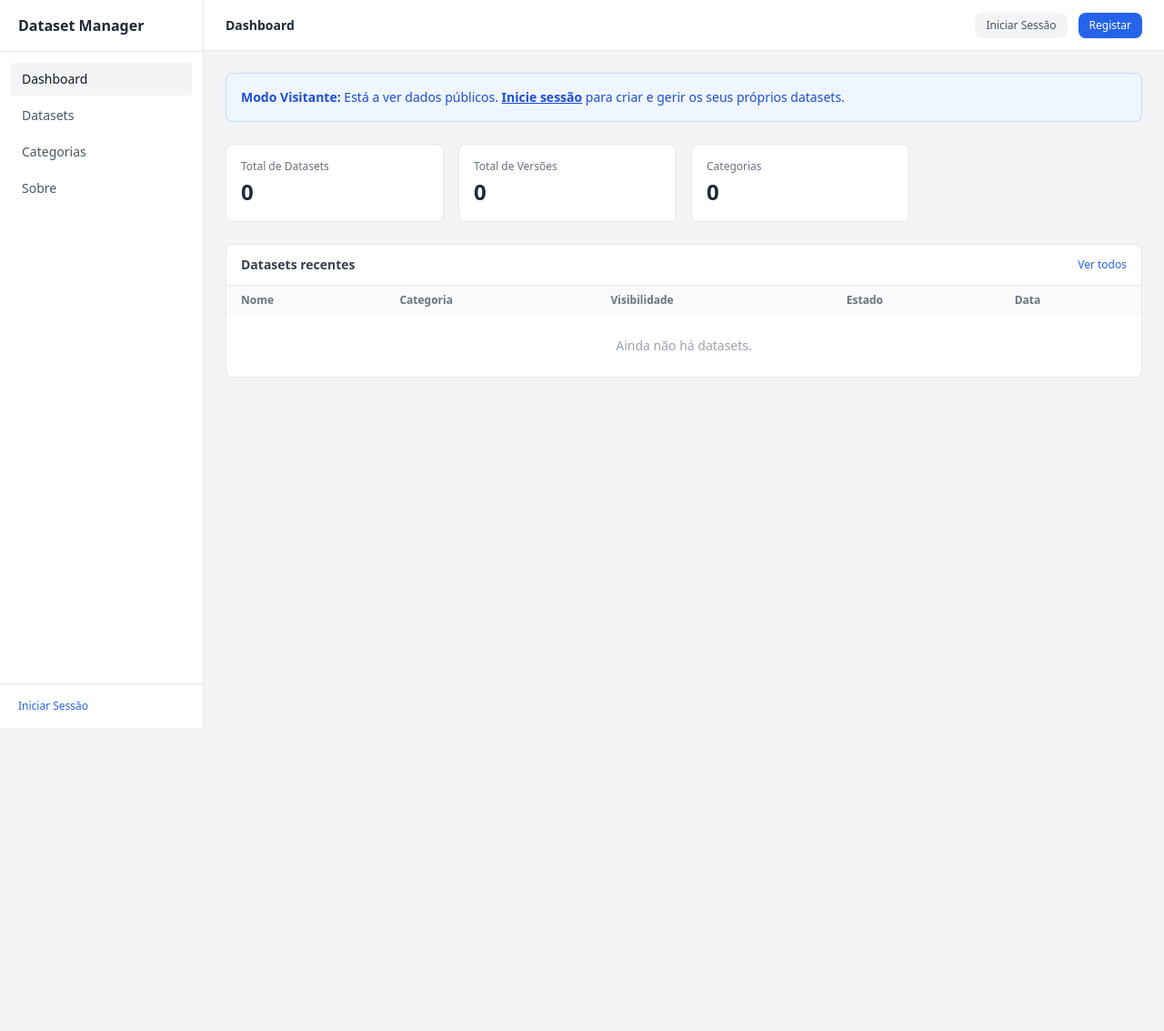
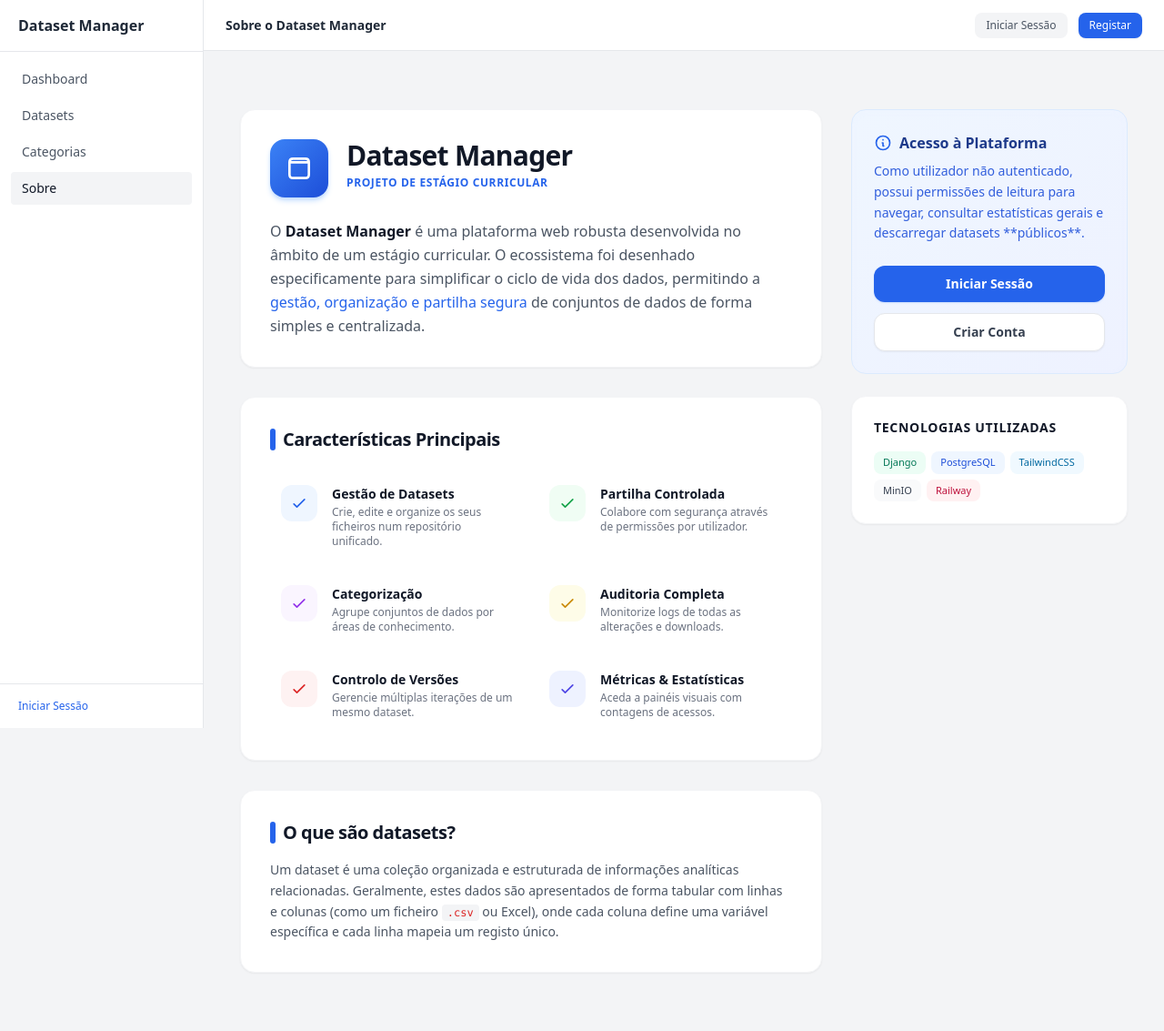
Before and after one commit to Moonphaase/estagio, a Django app: page / in a window 1280 px wide. Shown: the whole page at 91% size. Before the commit the page ends 800 px from the top, so only its background shows below. Run offline with Django 5.2, Linux system fonts and the light colour scheme; data that the repository does not hold is empty; parts of the project's set-up code (start-up, migrations or seed data) failed here and were passed over; some libraries are stand-ins or nearby versions.

Commit message:
o about deve tar mal

```diff
--- a/frontend/templates/frontend/about.html
+++ b/frontend/templates/frontend/about.html
@@ -5,156 +5,154 @@
 {% block nav_sobre %}bg-gray-100 font-medium text-gray-900{% endblock %}
 
 {% block content %}
+<div class="max-w-6xl mx-auto px-4 py-6 md:py-10 animate-fade-in">
 
-<div class="max-w-4xl mx-auto">
+    <div class="grid grid-cols-1 lg:grid-cols-3 gap-8 items-start">
 
-    <!-- Cabeçalho -->
-    <div class="bg-white rounded-lg border border-gray-200 p-8 mb-6">
-        <div class="flex items-center gap-4 mb-6">
-            <div class="w-16 h-16 bg-blue-600 rounded-2xl flex items-center justify-center">
+        <div class="lg:col-span-2 space-y-8">
+
+            <div class="bg-white rounded-2xl shadow-sm border border-gray-100 p-6 md:p-8 transition-all hover:shadow-md">
+                <div class="flex flex-col sm:flex-row items-center sm:items-start gap-5 mb-6 text-center sm:text-left">
+                    <div class="w-16 h-16 bg-gradient-to-br from-blue-500 to-blue-700 rounded-2xl flex items-center justify-center shadow-md shadow-blue-200 flex-shrink-0">
                         <svg xmlns="http://www.w3.org/2000/svg" class="h-8 w-8 text-white" fill="none" viewBox="0 0 24 24" stroke="currentColor">
                             <path stroke-linecap="round" stroke-linejoin="round" stroke-width="2" d="M4 7v10c0 2 1 3 3 3h10c2 0 3-1 3-3V7M4 7c0-2 1-3 3-3h10c2 0 3 1 3 3M4 7h16" />
                         </svg>
                     </div>
                     <div>
-                <h1 class="text-2xl font-bold text-gray-900">Dataset Manager</h1>
-                <p class="text-gray-500 text-sm">Projeto de Estágio Curricular</p>
+                        <h1 class="text-3xl font-extrabold text-gray-900 tracking-tight">Dataset Manager</h1>
+                        <p class="text-blue-600 font-semibold text-xs uppercase tracking-wider mt-1">Projeto de Estágio Curricular</p>
                     </div>
                 </div>
 
-        <p class="text-gray-600 text-sm leading-relaxed">
-            O <strong class="text-gray-800">Dataset Manager</strong> é uma plataforma web desenvolvida no âmbito de um estágio curricular,
-            com o objetivo de permitir a gestão, organização e partilha de datasets de forma simples e eficiente.
+                <p class="text-gray-600 text-base leading-relaxed">
+                    O <strong class="text-gray-900 font-semibold">Dataset Manager</strong> é uma plataforma web robusta desenvolvida no âmbito de um estágio curricular. O ecossistema foi desenhado especificamente para simplificar o ciclo de vida dos dados, permitindo a <span class="text-blue-600 font-medium">gestão, organização e partilha segura</span> de conjuntos de dados de forma simples e centralizada.
                 </p>
             </div>
 
-    <!-- Características -->
-    <div class="bg-white rounded-lg border border-gray-200 p-8 mb-6">
-        <h2 class="text-lg font-semibold text-gray-900 mb-4">Características Principais</h2>
-        <div class="grid grid-cols-1 md:grid-cols-2 gap-4">
-            <div class="flex gap-3">
+            <div class="bg-white rounded-2xl shadow-sm border border-gray-100 p-6 md:p-8">
+                <h2 class="text-xl font-bold text-gray-900 mb-6 tracking-tight flex items-center gap-2">
+                    <span class="w-1.5 h-6 bg-blue-600 rounded-full inline-block"></span>
+                    Características Principais
+                </h2>
+                <div class="grid grid-cols-1 sm:grid-cols-2 gap-4">
+                    <div class="flex gap-4 p-3 rounded-xl hover:bg-gray-50 transition-colors">
                         <div class="flex-shrink-0">
-                    <div class="flex items-center justify-center h-8 w-8 rounded-lg bg-blue-100">
-                        <svg class="h-4 w-4 text-blue-600" fill="none" stroke="currentColor" viewBox="0 0 24 24">
-                            <path stroke-linecap="round" stroke-linejoin="round" stroke-width="2" d="M5 13l4 4L19 7" />
-                        </svg>
+                            <div class="flex items-center justify-center h-10 w-10 rounded-xl bg-blue-50 text-blue-600">
+                                <svg class="h-5 w-5" fill="none" stroke="currentColor" viewBox="0 0 24 24"><path stroke-linecap="round" stroke-linejoin="round" stroke-width="2" d="M5 13l4 4L19 7" /></svg>
                             </div>
                         </div>
                         <div>
-                    <p class="font-medium text-gray-900 text-sm">Gestão de Datasets</p>
-                    <p class="text-gray-500 text-xs">Criar, editar e organizar datasets com facilidade</p>
+                            <p class="font-semibold text-gray-900 text-sm">Gestão de Datasets</p>
+                            <p class="text-gray-500 text-xs mt-0.5">Crie, edite e organize os seus ficheiros num repositório unificado.</p>
                         </div>
                     </div>
-
-            <div class="flex gap-3">
+                    <div class="flex gap-4 p-3 rounded-xl hover:bg-gray-50 transition-colors">
                         <div class="flex-shrink-0">
-                    <div class="flex items-center justify-center h-8 w-8 rounded-lg bg-green-100">
-                        <svg class="h-4 w-4 text-green-600" fill="none" stroke="currentColor" viewBox="0 0 24 24">
-                            <path stroke-linecap="round" stroke-linejoin="round" stroke-width="2" d="M5 13l4 4L19 7" />
-                        </svg>
+                            <div class="flex items-center justify-center h-10 w-10 rounded-xl bg-green-50 text-green-600">
+                                <svg class="h-5 w-5" fill="none" stroke="currentColor" viewBox="0 0 24 24"><path stroke-linecap="round" stroke-linejoin="round" stroke-width="2" d="M5 13l4 4L19 7" /></svg>
                             </div>
                         </div>
                         <div>
-                    <p class="font-medium text-gray-900 text-sm">Partilha Controlada</p>
-                    <p class="text-gray-500 text-xs">Partilhe datasets com permissões granulares</p>
+                            <p class="font-semibold text-gray-900 text-sm">Partilha Controlada</p>
+                            <p class="text-gray-500 text-xs mt-0.5">Colabore com segurança através de permissões por utilizador.</p>
                         </div>
                     </div>
-
-            <div class="flex gap-3">
+                    <div class="flex gap-4 p-3 rounded-xl hover:bg-gray-50 transition-colors">
                         <div class="flex-shrink-0">
-                    <div class="flex items-center justify-center h-8 w-8 rounded-lg bg-purple-100">
-                        <svg class="h-4 w-4 text-purple-600" fill="none" stroke="currentColor" viewBox="0 0 24 24">
-                            <path stroke-linecap="round" stroke-linejoin="round" stroke-width="2" d="M5 13l4 4L19 7" />
-                        </svg>
+                            <div class="flex items-center justify-center h-10 w-10 rounded-xl bg-purple-50 text-purple-600">
+                                <svg class="h-5 w-5" fill="none" stroke="currentColor" viewBox="0 0 24 24"><path stroke-linecap="round" stroke-linejoin="round" stroke-width="2" d="M5 13l4 4L19 7" /></svg>
                             </div>
                         </div>
                         <div>
-                    <p class="font-medium text-gray-900 text-sm">Categorização</p>
-                    <p class="text-gray-500 text-xs">Organize datasets por categorias personalizadas</p>
+                            <p class="font-semibold text-gray-900 text-sm">Categorização</p>
+                            <p class="text-gray-500 text-xs mt-0.5">Agrupe conjuntos de dados por áreas de conhecimento.</p>
                         </div>
                     </div>
-
-            <div class="flex gap-3">
+                    <div class="flex gap-4 p-3 rounded-xl hover:bg-gray-50 transition-colors">
                         <div class="flex-shrink-0">
-                    <div class="flex items-center justify-center h-8 w-8 rounded-lg bg-yellow-100">
-                        <svg class="h-4 w-4 text-yellow-600" fill="none" stroke="currentColor" viewBox="0 0 24 24">
-                            <path stroke-linecap="round" stroke-linejoin="round" stroke-width="2" d="M5 13l4 4L19 7" />
-                        </svg>
+                            <div class="flex items-center justify-center h-10 w-10 rounded-xl bg-yellow-50 text-yellow-600">
+                                <svg class="h-5 w-5" fill="none" stroke="currentColor" viewBox="0 0 24 24"><path stroke-linecap="round" stroke-linejoin="round" stroke-width="2" d="M5 13l4 4L19 7" /></svg>
                             </div>
                         </div>
                         <div>
-                    <p class="font-medium text-gray-900 text-sm">Auditoria</p>
-                    <p class="text-gray-500 text-xs">Rastreie todas as operações e mudanças</p>
+                            <p class="font-semibold text-gray-900 text-sm">Auditoria Completa</p>
+                            <p class="text-gray-500 text-xs mt-0.5">Monitorize logs de todas as alterações e downloads.</p>
                         </div>
                     </div>
-
-            <div class="flex gap-3">
+                    <div class="flex gap-4 p-3 rounded-xl hover:bg-gray-50 transition-colors">
                         <div class="flex-shrink-0">
-                    <div class="flex items-center justify-center h-8 w-8 rounded-lg bg-red-100">
-                        <svg class="h-4 w-4 text-red-600" fill="none" stroke="currentColor" viewBox="0 0 24 24">
-                            <path stroke-linecap="round" stroke-linejoin="round" stroke-width="2" d="M5 13l4 4L19 7" />
-                        </svg>
+                            <div class="flex items-center justify-center h-10 w-10 rounded-xl bg-red-50 text-red-600">
+                                <svg class="h-5 w-5" fill="none" stroke="currentColor" viewBox="0 0 24 24"><path stroke-linecap="round" stroke-linejoin="round" stroke-width="2" d="M5 13l4 4L19 7" /></svg>
                             </div>
                         </div>
                         <div>
-                    <p class="font-medium text-gray-900 text-sm">Versioning</p>
-                    <p class="text-gray-500 text-xs">Gerencie múltiplas versões de datasets</p>
+                            <p class="font-semibold text-gray-900 text-sm">Controlo de Versões</p>
+                            <p class="text-gray-500 text-xs mt-0.5">Gerencie múltiplas iterações de um mesmo dataset.</p>
                         </div>
                     </div>
-
-            <div class="flex gap-3">
+                    <div class="flex gap-4 p-3 rounded-xl hover:bg-gray-50 transition-colors">
                         <div class="flex-shrink-0">
-                    <div class="flex items-center justify-center h-8 w-8 rounded-lg bg-indigo-100">
-                        <svg class="h-4 w-4 text-indigo-600" fill="none" stroke="currentColor" viewBox="0 0 24 24">
-                            <path stroke-linecap="round" stroke-linejoin="round" stroke-width="2" d="M5 13l4 4L19 7" />
-                        </svg>
+                            <div class="flex items-center justify-center h-10 w-10 rounded-xl bg-indigo-50 text-indigo-600">
+                                <svg class="h-5 w-5" fill="none" stroke="currentColor" viewBox="0 0 24 24"><path stroke-linecap="round" stroke-linejoin="round" stroke-width="2" d="M5 13l4 4L19 7" /></svg>
                             </div>
                         </div>
                         <div>
-                    <p class="font-medium text-gray-900 text-sm">Estatísticas</p>
-                    <p class="text-gray-500 text-xs">Visualize dados sobre downloads e acessos</p>
+                            <p class="font-semibold text-gray-900 text-sm">Métricas & Estatísticas</p>
+                            <p class="text-gray-500 text-xs mt-0.5">Aceda a painéis visuais com contagens de acessos.</p>
                         </div>
                     </div>
                 </div>
             </div>
 
-    <!-- Tecnologias -->
-    <div class="bg-white rounded-lg border border-gray-200 p-8 mb-6">
-        <h2 class="text-lg font-semibold text-gray-900 mb-4">Stack Tecnológico</h2>
-        <div class="flex flex-wrap gap-2">
-            <span class="text-xs px-3 py-1.5 rounded-full bg-green-100 text-green-700 font-medium">Django</span>
-            <span class="text-xs px-3 py-1.5 rounded-full bg-blue-100 text-blue-700 font-medium">Django REST Framework</span>
-            <span class="text-xs px-3 py-1.5 rounded-full bg-purple-100 text-purple-700 font-medium">PostgreSQL</span>
-            <span class="text-xs px-3 py-1.5 rounded-full bg-sky-100 text-sky-700 font-medium">TailwindCSS</span>
-            <span class="text-xs px-3 py-1.5 rounded-full bg-yellow-100 text-yellow-700 font-medium">Alpine.js</span>
-            <span class="text-xs px-3 py-1.5 rounded-full bg-gray-100 text-gray-700 font-medium">MinIO</span>
-            <span class="text-xs px-3 py-1.5 rounded-full bg-red-100 text-red-700 font-medium">Railway</span>
-
+            <div class="bg-white rounded-2xl shadow-sm border border-gray-100 p-6 md:p-8">
+                <h2 class="text-xl font-bold text-gray-900 mb-4 tracking-tight flex items-center gap-2">
+                    <span class="w-1.5 h-6 bg-blue-600 rounded-full inline-block"></span>
+                    O que são datasets?
+                </h2>
+                <p class="text-gray-600 text-sm leading-relaxed">
+                    Um dataset é uma coleção organizada e estruturada de informações analíticas relacionadas. Geralmente, estes dados são apresentados de forma tabular com linhas e colunas (como um ficheiro <code class="bg-gray-100 px-1.5 py-0.5 rounded text-red-600 font-mono text-xs">.csv</code> ou Excel), onde cada coluna define uma variável específica e cada linha mapeia um registo único.
+                </p>
             </div>
         </div>
 
-<!-- O que são datasets? -->
-<div class="bg-white rounded-xl border border-gray-200 p-6">
-    <h2 class="text-lg font-semibold text-gray-800 mb-3">O que são datasets?</h2>
-    <p class="text-sm text-gray-600 leading-relaxed">
-        Um dataset (ou conjunto de dados) é uma coleção organizada e estruturada de informações relacionadas. Geralmente, estes dados são apresentados em formato de tabela com linhas e colunas (como um ficheiro CSV ou Excel), onde cada coluna define uma variável e cada linha representa um registo específico. São a base fundamental para análises estatísticas, relatórios e treino de modelos de inteligência artificial.
+        <div class="space-y-6 lg:sticky lg:top-6">
+
+            <div class="bg-gradient-to-br from-blue-50 to-indigo-50 border border-blue-100 rounded-2xl p-6 shadow-inner shadow-blue-50/50">
+                <h3 class="text-base font-bold text-blue-900 mb-2 flex items-center gap-2">
+                    <svg xmlns="http://www.w3.org/2000/svg" class="h-5 w-5 text-blue-600" fill="none" viewBox="0 0 24 24" stroke="currentColor">
+                        <path stroke-linecap="round" stroke-linejoin="round" stroke-width="2" d="M13 16h-1v-4h-1m1-4h.01M21 12a9 9 0 11-18 0 9 9 0 0118 0z" />
+                    </svg>
+                    Acesso à Plataforma
+                </h3>
+                <p class="text-sm text-blue-700/90 leading-relaxed mb-6">
+                    Como utilizador não autenticado, possui permissões de leitura para navegar, consultar estatísticas gerais e descarregar datasets **públicos**.
                 </p>
+
+                {% if is_guest %}
+                <div class="flex flex-col gap-3">
+                    <a href="{% url 'login' %}" class="w-full inline-flex items-center justify-center bg-blue-600 text-white font-semibold text-sm px-4 py-2.5 rounded-xl hover:bg-blue-700 shadow-sm shadow-blue-500/20 transition-all active:scale-[0.98]">
+                        Iniciar Sessão
+                    </a>
+                    <a href="{% url 'register' %}" class="w-full inline-flex items-center justify-center bg-white text-gray-700 font-semibold text-sm px-4 py-2.5 rounded-xl border border-gray-200 hover:bg-gray-50 shadow-sm transition-all active:scale-[0.98]">
+                        Criar Conta
+                    </a>
+                </div>
+                {% endif %}
             </div>
 
-    <!-- Informações Adicionais -->
-    <div class="bg-blue-50 border border-blue-200 rounded-lg p-8">
-        <h3 class="text-sm font-semibold text-blue-900 mb-2">Acesso como Visitante</h3>
-        <p class="text-sm text-blue-700 mb-4">
-            Como visitante, pode consultar datasets públicos, categorias e estas informações.
-            Para criar e gerir os seus próprios datasets, faça login na sua conta.
-        </p>
-        {% if is_guest %}
-        <a href="{% url 'login' %}" class="inline-block bg-blue-600 text-white text-sm px-4 py-2 rounded hover:bg-blue-700 transition-colors">
-            Iniciar Sessão
-        </a>
-        {% endif %}
+            <div class="bg-white rounded-2xl shadow-sm border border-gray-100 p-6">
+                <h3 class="text-sm font-bold text-gray-900 uppercase tracking-wider mb-4">Tecnologias Utilizadas</h3>
+                <div class="flex flex-wrap gap-1.5">
+                    <span class="text-[11px] px-2.5 py-1 rounded-lg bg-emerald-50 text-emerald-700 font-medium">Django</span>
+                    <span class="text-[11px] px-2.5 py-1 rounded-lg bg-blue-50 text-blue-700 font-medium">PostgreSQL</span>
+                    <span class="text-[11px] px-2.5 py-1 rounded-lg bg-sky-50 text-sky-700 font-medium">TailwindCSS</span>
+                    <span class="text-[11px] px-2.5 py-1 rounded-lg bg-gray-50 text-gray-700 font-medium">MinIO</span>
+                    <span class="text-[11px] px-2.5 py-1 rounded-lg bg-rose-50 text-rose-700 font-medium">Railway</span>
+                </div>
             </div>
 
         </div>
 
+    </div>
+</div>
 {% endblock %}
--- a/frontend/urls.py
+++ b/frontend/urls.py
@@ -1,43 +1,67 @@
 from django.urls import path
-from django.shortcuts import redirect
 from . import views
 
 urlpatterns = [
-    # 1. Página inicial (raiz) carrega o Dashboard diretamente
-    path('', views.dashboard, name='dashboard'),
+    # ==========================================
+    # ROTAS PRINCIPAIS E AUTENTICAÇÃO
+    # ==========================================
+    # 1. Página inicial (raiz) direciona para a lógica condicional (Sobre / Dashboard)
+    path('', views.home, name='home'),
 
-    # 2. Mantemos esta linha para que os links antigos/hardcoded do HTML não deem erro 404
-    path('dashboard/', views.dashboard),
+    # 2. Rota própria do Painel Geral
+    path('dashboard/', views.dashboard, name='dashboard'),
 
     path('landing/', views.landing, name='landing'),
     path('about/', views.about, name='about'),
+    path('login/', views.login_view, name='login'),
+    path('logout/', views.logout_view, name='logout'),
+    path('register/', views.register_view, name='register'),
+    path('profile/', views.profile, name='profile'),
+
+    # ==========================================
+    # GESTÃO DE DATASETS (CRUD e Funcionalidades)
+    # ==========================================
     path('datasets/', views.datasets, name='datasets'),
-    path('login/', views.login_view, name='login'),
-    path('register/', views.register_view, name='register'),
     path('datasets/create/', views.dataset_create, name='dataset_create'),
     path('datasets/<int:id>/', views.dataset_detail, name='dataset_detail'),
+    path('datasets/<int:id>/edit/', views.dataset_edit, name='dataset_edit'),
+    path('datasets/<int:id>/delete/', views.dataset_delete, name='dataset_delete'),
+    path('datasets/<int:id>/favorite/', views.dataset_favorite, name='dataset_favorite'),
+    path('datasets/<int:id>/stats/', views.dataset_stats, name='dataset_stats'),
+
+    # Fluxo de Aprovação e Partilha de Datasets
+    path('datasets/<int:id>/submit/', views.dataset_submit, name='dataset_submit'),
+    path('datasets/<int:id>/approve/', views.dataset_approve, name='dataset_approve'),
+    path('datasets/<int:id>/reject/', views.dataset_reject, name='dataset_reject'),
+    path('datasets/<int:id>/share/', views.dataset_share, name='dataset_share'),
+    path('datasets/<int:id>/share/remove/<int:share_id>/', views.dataset_share_remove, name='dataset_share_remove'),
+
+    # ==========================================
+    # VERSÕES DE DATASETS
+    # ==========================================
+    path('datasets/<int:id>/versions/', views.dataset_versions, name='dataset_versions'),
+    path('datasets/<int:id>/versions/create/', views.version_create, name='version_create'),
+    path('datasets/<int:id>/versions/<int:version_id>/delete/', views.version_delete, name='version_delete'),
+    path('datasets/<int:id>/versions/<int:version_id>/download/', views.version_download, name='version_download'),
+
+    # ==========================================
+    # COMENTÁRIOS nos Datasets
+    # ==========================================
+    path('datasets/<int:id>/comments/create/', views.comment_create, name='comment_create'),
+    path('datasets/<int:id>/comments/delete/<int:comment_id>/', views.comment_delete, name='comment_delete'),
+
+    # ==========================================
+    # CATEGORIAS
+    # ==========================================
     path('categories/', views.categories, name='categories'),
     path('categories/create/', views.category_create, name='category_create'),
-    path('profile/', views.profile, name='profile'),
-    path('datasets/<int:id>/edit/', views.dataset_edit, name='dataset_edit'),
-    path('datasets/<int:id>/versions/create/', views.version_create, name='version_create'),
-    path('datasets/<int:id>/versions/', views.dataset_versions, name='dataset_versions'),
-    path('datasets/<int:id>/versions/<int:version_id>/delete/', views.version_delete, name='version_delete'),
-    path('logout/', views.logout_view, name='logout'),
-    path('datasets/<int:id>/delete/', views.dataset_delete, name='dataset_delete'),
+
+    # ==========================================
+    # ADMINISTRAÇÃO, UTILIZADORES E AUDITORIA
+    # ==========================================
     path('users/', views.users, name='users'),
     path('users/<int:id>/edit/', views.user_edit, name='user_edit'),
     path('users/<int:id>/delete/', views.user_delete, name='user_delete'),
-    path('datasets/<int:id>/favorite/', views.dataset_favorite, name='dataset_favorite'),
+    path('aprovacoes/', views.aprovacoes, name='aprovacoes'),
     path('auditoria/', views.auditoria, name='auditoria'),
-    path('datasets/<int:id>/stats/', views.dataset_stats, name='dataset_stats'),
-    path('aprovacoes/', views.aprovacoes, name='aprovacoes'),
-    path('datasets/<int:id>/submeter/', views.dataset_submit, name='dataset_submit'),
-    path('datasets/<int:id>/aprovar/', views.dataset_approve, name='dataset_approve'),
-    path('datasets/<int:id>/partilhar/', views.dataset_share, name='dataset_share'),
-    path('datasets/<int:id>/partilhar/<int:share_id>/remover/', views.dataset_share_remove, name='dataset_share_remove'),
-    path('datasets/<int:id>/rejeitar/', views.dataset_reject, name='dataset_reject'),
-    path('datasets/<int:id>/versions/<int:version_id>/download/', views.version_download, name='version_download'),
-    path('datasets/<int:id>/comentarios/', views.comment_create, name='comment_create'),
-    path('datasets/<int:id>/comentarios/<int:comment_id>/apagar/', views.comment_delete, name='comment_delete'),
 ]
--- a/frontend/views.py
+++ b/frontend/views.py
@@ -377,7 +377,7 @@ def dataset_versions(request, id):
 def logout_view(request):
     logger.info(f'Logout: {request.user.email if request.user.is_authenticated else "anonimo"}')
     logout(request)
-    return redirect('dashboard')
+    return redirect('home') # Alterado de 'dashboard' para 'home'
 
 
 @login_required
@@ -814,3 +814,13 @@ def about(request):
     return render(request, 'frontend/about.html', {
         'is_guest': not request.user.is_authenticated,
     })
+
+def home(request):
+# Se o utilizador já estiver logado, vai direto para o dashboard
+    if request.user.is_authenticated:
+        return redirect('dashboard')
+
+    # Se NÃO estiver logado, renderiza a página Sobre (about) diretamente na raiz do site
+    return render(request, 'frontend/about.html', {
+        'is_guest': True,
+    })
```
Lines whose indentation alone changed are shown as unchanged.
